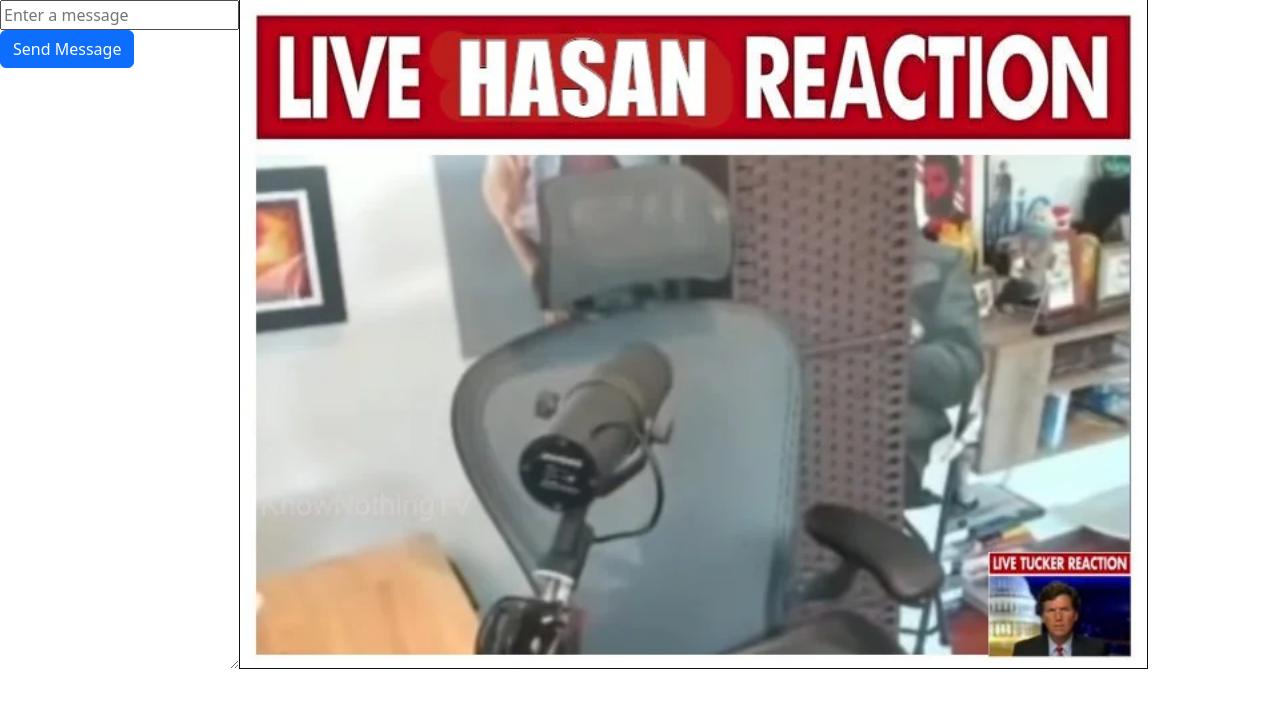
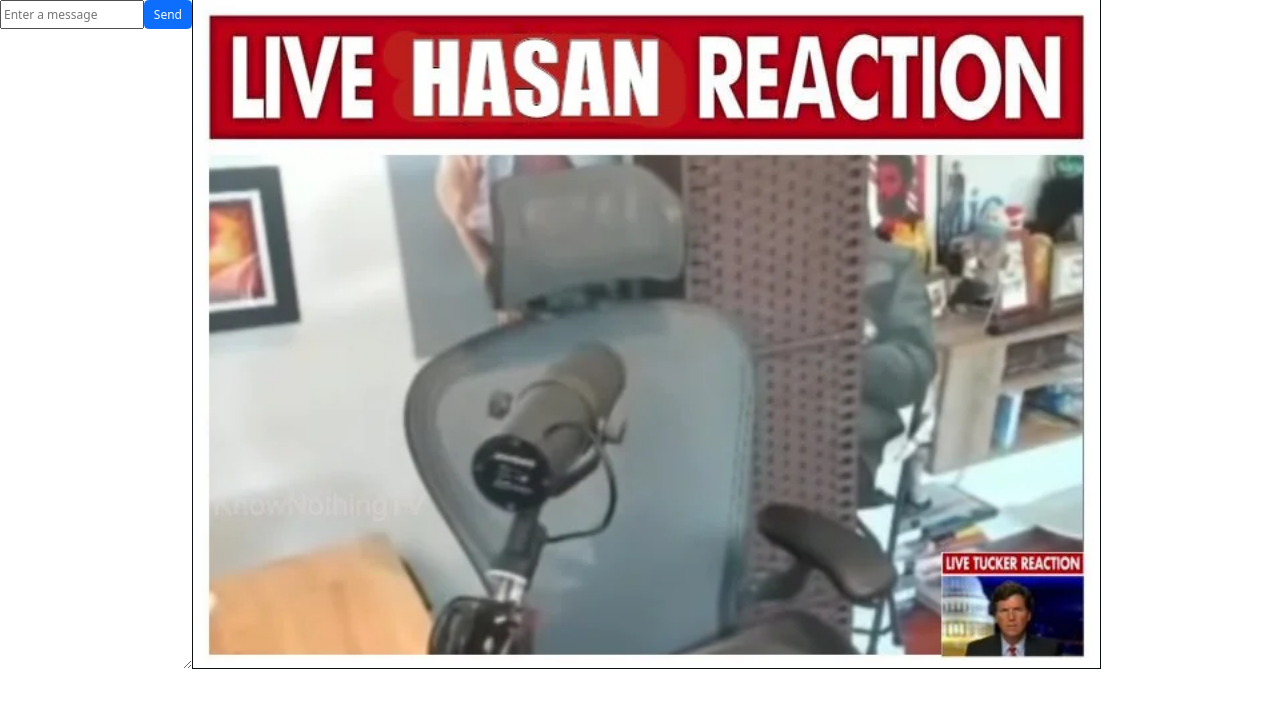
Before and after one commit to lbrooks81/Chatroom, a website: page public/index.html in a window 1280 px wide. Drawn offline with nearby package versions, Linux system fonts and the light colour scheme.

Commit message:
- Made some more visual changes

```diff
--- a/public/index.css
+++ b/public/index.css
@@ -1,4 +1,9 @@
 @import "/node_modules/bootstrap/dist/css/bootstrap.min.css";
+
+html, body, button, input
+{
+    font-size: 12px;
+}
 
 .resizable
 {
@@ -7,11 +12,17 @@
     width: 25%;
     min-width: 150px;
     min-height: 125px;
-    max-width: 40vw;
+    max-width: 15vw;
     max-height: 150%;
 }
 
-.chatdiv
+.dumb
 {
+    max-width: 100%;
+    max-height: 100%;
+}
 
+.msg
+{
+    width: 75%;
 }
--- a/public/index.html
+++ b/public/index.html
@@ -13,13 +13,16 @@
                 <table id="chatbox">
 
                 </table>
-                <form id="message">
-                    <input class="input-group" id="message-input" placeholder="Enter a message">
-                    <button class="btn btn-primary" id="send-btn" type="submit">Send Message</button>
+                <form class="d-inline-flex" id="message">
+                    <input class="input-group msg" id="message-input" placeholder="Enter a message">
+                    <button class="btn btn-primary button" id="send-btn" type="submit">Send</button>
                 </form>
             </div>
         </div>
-        <img src="chairly.png">
+        <div class="dumb">
+            <img src="images/chairly.png">
+        </div>
+
 
     </main>
 
--- a/public/index.mjs
+++ b/public/index.mjs
@@ -11,7 +11,6 @@ socket.addEventListener('error', (error) =>
 
 socket.addEventListener('message', (event) =>
 {
-
     const data = event.data;
     console.log(data);
     const chatDisplay = document.getElementById('chatbox');
@@ -19,8 +18,6 @@ socket.addEventListener('message', (event) =>
     message.textContent = data;
     chatDisplay.appendChild(message);
 });
-
-
 
 document.addEventListener('DOMContentLoaded', () =>
 {
```
Also changed, not shown: public/images/chairly.png (renamed from public/chairly.png).
